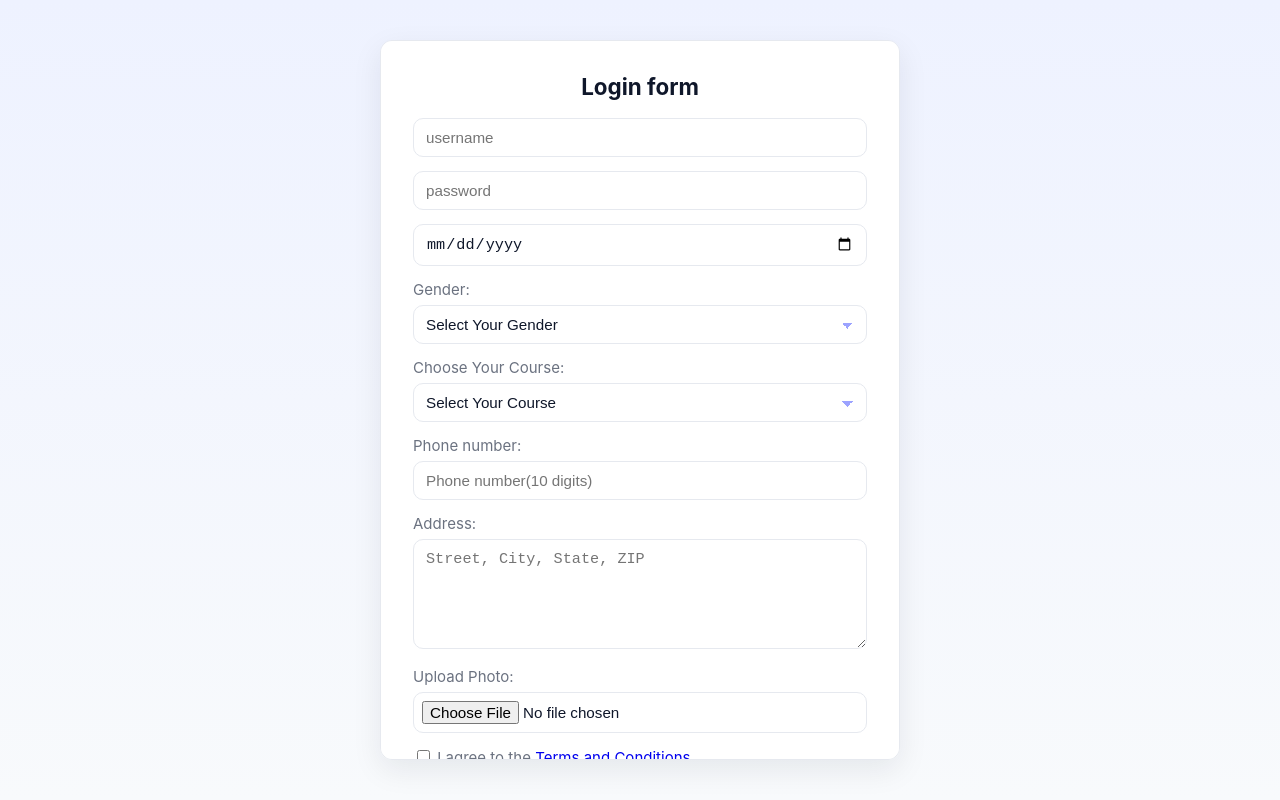
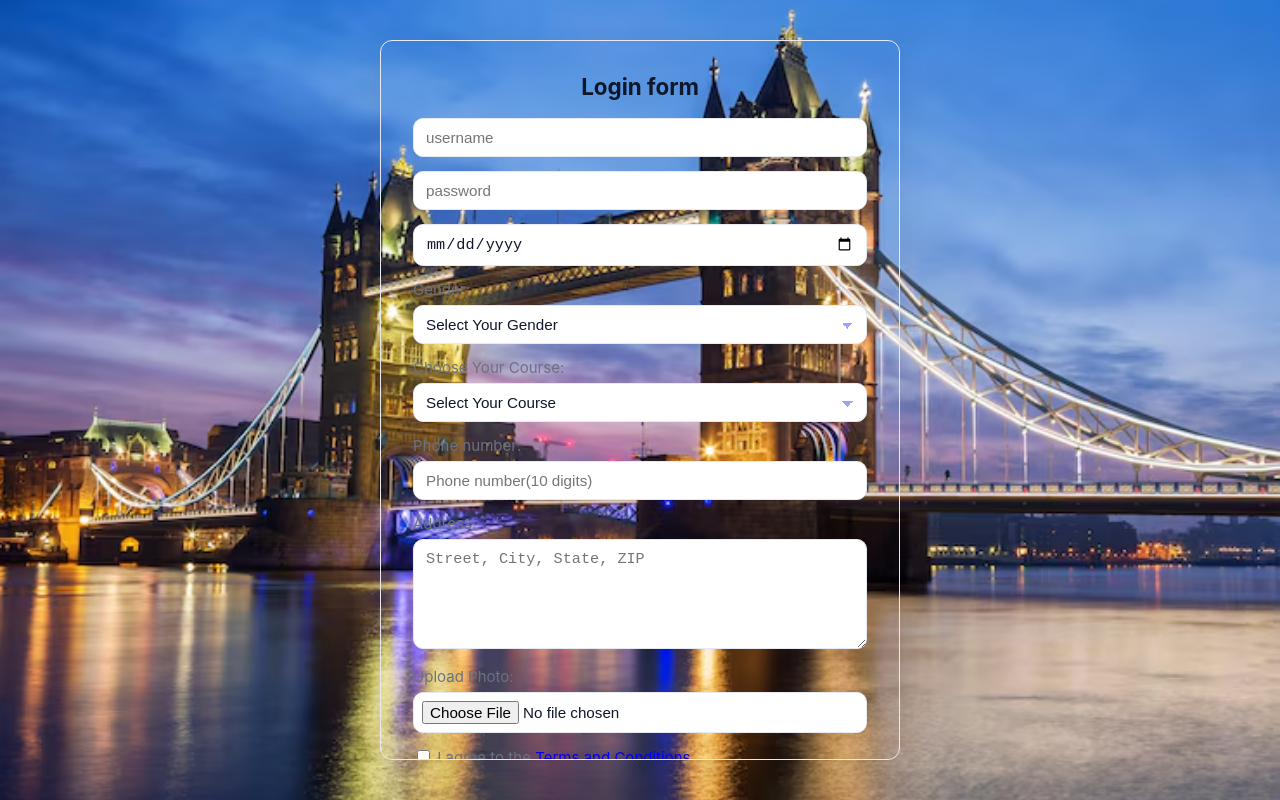
Before and after one commit to VaibhavChauhan7299/login-form2, a plain HTML site: page index.html in a window 1280 px wide. Drawn offline with nearby package versions, Linux system fonts and the light colour scheme.

Commit message:
some changes in css.

```diff
--- a/style.css
+++ b/style.css
@@ -1,7 +1,7 @@
 /* Professional form styles for login-form2 */
 :root{
-	--bg-1: #eef2ff; /* soft page gradient */
-	--bg-2: #ffffff;
+	--bg-1: transparent; /* soft page gradient */
+	--bg-2: transparent;
 	--accent: #6366f1; /* indigo */
 	--muted: #6b7280;
 	--border: #e6e9ef;
@@ -14,7 +14,10 @@ html,body{height:100%}
 body{
 	margin:0;
 	font-family: 'Inter', system-ui, -apple-system, 'Segoe UI', Roboto, 'Helvetica Neue', Arial;
-	background: linear-gradient(180deg,var(--bg-1), #f8fafc);
+	background-image: url('./img/img.jpeg');
+	background-size: cover;
+	background-position: center;
+	background-repeat: no-repeat;
 	color:#111827;
 	-webkit-font-smoothing:antialiased;
 	-moz-osx-font-smoothing:grayscale;
@@ -40,12 +43,12 @@ body{
     width: 6px;
 }
 .wrapper::-webkit-scrollbar-track {
-    backgorund: #f1f5f9;
+    background: #f1f5f9;
     border-radius: 3px;
 }
-.wrapper:;-webkit-scrollbar-thumb {
-    backgrund: #cbd5e1;
-    border-raius: 3px;
+.wrapper::-webkit-scrollbar-thumb {
+    background: #cbd5e1;
+    border-radius: 3px;
 }
 .wrapper::-webkit-scrollbar-thumb:hover {
     background: #94a3b8;
```
Also changed, not shown: img/img.jpeg (added), 1 other file.
